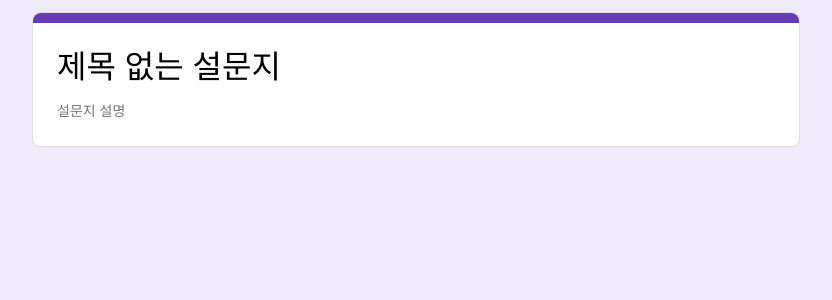
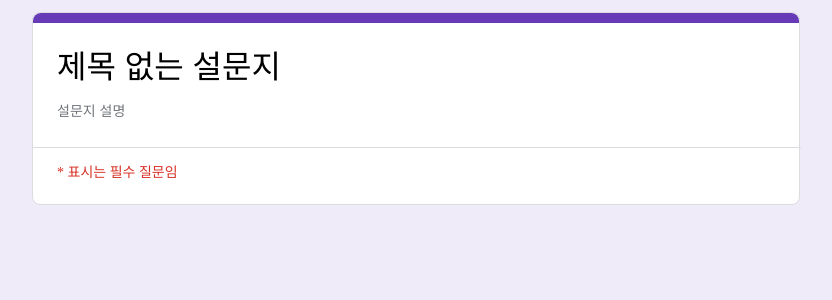
Before and after one commit to yyuli/google-form, a React (Create React App) app: page /preview in a window 1280 px wide. Shown: the top 300 px of the page, without its empty margins (224-1056 px from the left). Built offline with nearby package versions, Linux system fonts and the light colour scheme.

Commit message:
Fix: 미리보기 시 TitleBox 변경 안 되도록 수정

```diff
--- a/src/components/TitleBox/TitleBox.jsx
+++ b/src/components/TitleBox/TitleBox.jsx
@@ -8,11 +8,13 @@ import {
   AnimatedBorderDescSpan,
   TitleInput,
   TitleDesInput,
+  TitlePreviewDiv,
+  TitleRequiredP,
 } from "./TitleBoxStyle";
 import { useSelector, useDispatch } from "react-redux";
 import { setSelectedBox } from "../../store/selectedBoxSlice";
 
-export default function TitleBox() {
+export default function TitleBox({ disabled }) {
   const selectedBox = useSelector((state) => state.selectedBox.value);
   const dispatch = useDispatch();
   const [title, setTitle] = useState(
@@ -27,6 +29,10 @@ export default function TitleBox() {
   const handleDesChange = (e) => {
     setDescription(e.target.value);
   };
+  const handleClick = () => {
+    if (disabled) return;
+    dispatch(setSelectedBox("TitleBox"));
+  };
   useEffect(() => {
     localStorage.setItem("title", title);
   }, [title]);
@@ -35,11 +41,7 @@ export default function TitleBox() {
   }, [description]);
 
   return (
-    <TitleBoxWrap
-      onClick={() => {
-        dispatch(setSelectedBox("TitleBox"));
-      }}
-    >
+    <TitleBoxWrap onClick={handleClick}>
       <h2 className="a11y-hidden">설문지명</h2>
       <TitleBoxTopColor />
       {selectedBox === "TitleBox" ? <SelectedBoxLeftColor /> : null}
@@ -54,8 +56,9 @@ export default function TitleBox() {
           selectedBox={selectedBox}
           value={title}
           onChange={handleTitleChange}
+          readOnly={disabled}
         />
-        <AnimatedBorderTitleSpan />
+        {disabled ? null : <AnimatedBorderTitleSpan />}
         <label htmlFor="description" className="a11y-hidden">
           설문지 설명
         </label>
@@ -65,9 +68,16 @@ export default function TitleBox() {
           selectedBox={selectedBox}
           value={description}
           onChange={handleDesChange}
+          readOnly={disabled}
         />
-        <AnimatedBorderDescSpan />
+        {disabled ? null : <AnimatedBorderDescSpan />}
       </TitleForm>
+      {disabled ? (
+        <>
+          <TitlePreviewDiv />
+          <TitleRequiredP>* 표시는 필수 질문임</TitleRequiredP>
+        </>
+      ) : null}
     </TitleBoxWrap>
   );
 }
--- a/src/components/TitleBox/TitleBoxStyle.jsx
+++ b/src/components/TitleBox/TitleBoxStyle.jsx
@@ -29,6 +29,7 @@ const SelectedBoxLeftColor = styled.div`
   top: 0;
   left: 0;
   border-radius: 8px 0px 0 8px;
+  /* z-index: 1; */
 `;
 const ExpandBorderBottom = keyframes`
   0% {
@@ -88,6 +89,20 @@ const TitleDesInput = styled.input`
     font-size: 14px;
   }
 `;
+const TitlePreviewDiv = styled.div`
+  width: 768px;
+  height: 1px;
+  background-color: #dadce0;
+  position: absolute;
+  left: 0;
+  top: 70%;
+`;
+const TitleRequiredP = styled.p`
+  color: #d93025;
+  font-size: 14px;
+  margin-top: 24px;
+  padding-top: 20px;
+`;
 
 export {
   TitleBoxWrap,
@@ -100,4 +115,6 @@ export {
   AnimatedBorderDescSpan,
   TitleInput,
   TitleDesInput,
+  TitlePreviewDiv,
+  TitleRequiredP,
 };
```
